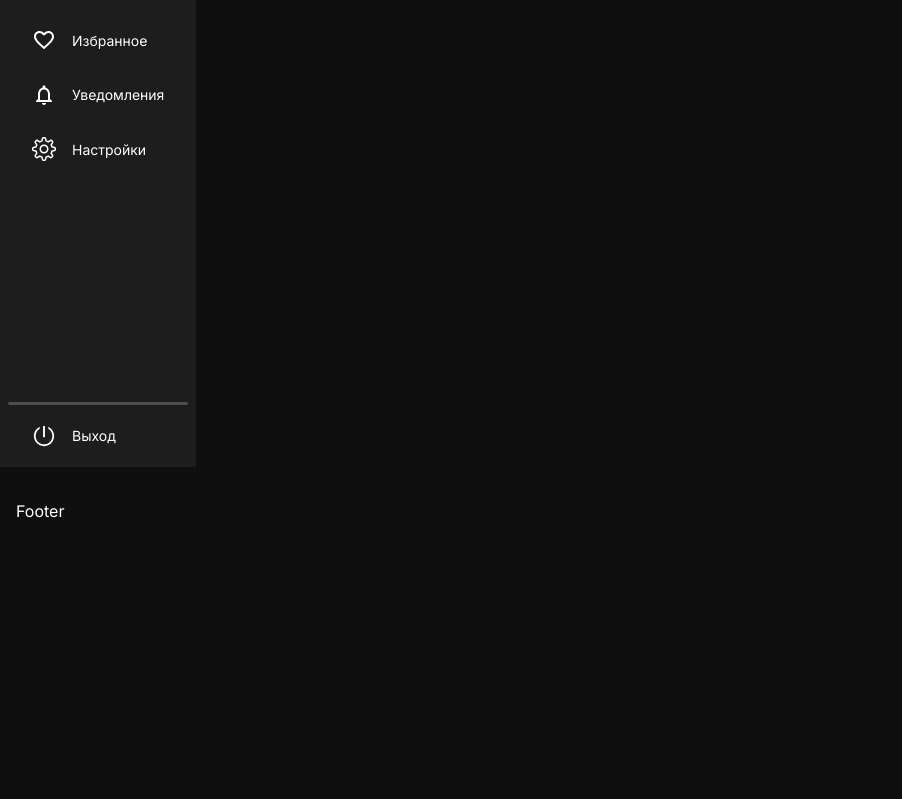
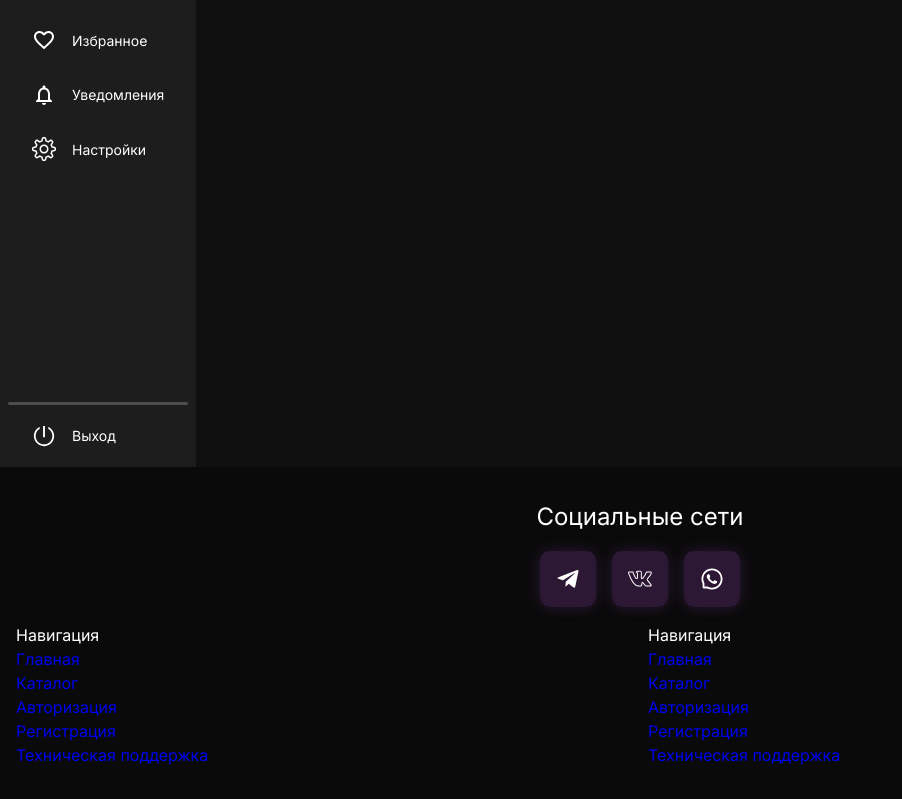
Before and after one commit to GoldenEy3-maker/auto_show2.0, a Next.js app: page / in a window 1280 px wide. Shown: the part 333-1132 px from the top of the page, without its empty margins (0-902 px from the left). Before the commit the page ends 888 px from the top, so only its background shows below. Built offline with nearby package versions, Linux system fonts and the light colour scheme.

Commit message:
footer 1

```diff
--- a/components/Footer/Footer.module.scss
+++ b/components/Footer/Footer.module.scss
@@ -1,5 +1,54 @@
 .footer {
   margin-top: auto;
 
-  padding: 2rem;
+  background-color: hsl(var(--hs-base-null), 4%);
+
+  &Wrapper {
+    padding-block: 2rem;
+  }
+
+  &Nav {
+    &Social {
+      text-align: center;
+
+      margin-bottom: 1rem;
+
+      &Title {
+        font-size: 1.5rem;
+        // color: hsl(var(--hsl-text-primary-purple));
+
+        margin-bottom: 1rem;
+      }
+
+      &List {
+        display: flex;
+        align-items: center;
+        justify-content: center;
+        flex-wrap: wrap;
+
+        gap: 1rem;
+
+        &Item {
+          a {
+            font-size: 1.5rem;
+            color: white;
+
+            padding: 1rem;
+
+            background-color: hsla(var(--hsla-bg-primary-purple-alpha-02));
+
+            border-radius: var(--br-primary-radius);
+
+            box-shadow: 0 0px 15px hsla(var(--hsl-bg-primary-purple), 0.2);
+          }
+        }
+      }
+    }
+
+    &Menus {
+      display: grid;
+      grid-template-columns: repeat(auto-fit, minmax(200px, 1fr));
+      gap: 1rem;
+    }
+  }
 }
--- a/components/Footer/Footer.tsx
+++ b/components/Footer/Footer.tsx
@@ -1,11 +1,108 @@
+import { RouterPaths } from '@/typescript/enums'
 import { setStaticCls } from '@/utils/setCls'
+import Link from 'next/link'
+import { AiOutlineWhatsApp } from 'react-icons/ai'
+import { FaTelegram, FaTelegramPlane } from 'react-icons/fa'
+import { SlSocialVkontakte } from 'react-icons/sl'
+import PrimaryLink from '../Link/PrimaryLink'
 import styles from './Footer.module.scss'
-
 
 export default function Footer() {
   return (
-    <footer className={setStaticCls(styles.footer, '_container')}>
-      <h1>Footer</h1>
+    <footer className={styles.footer}>
+      <div className={setStaticCls(styles.footerWrapper, '_container')}>
+        <nav className={styles.footerNav}>
+          <div className={styles.footerNavSocial}>
+            <h3 className={styles.footerNavSocialTitle}>Социальные сети</h3>
+            <ul className={styles.footerNavSocialList}>
+              <li className={styles.footerNavSocialListItem}>
+                <PrimaryLink href='/' title='Телеграм' target='_blank'>
+                  <FaTelegramPlane />
+                </PrimaryLink>
+              </li>
+              <li className={styles.footerNavSocialListItem}>
+                <PrimaryLink href='/' title='Вконтакте' target='_blank'>
+                  <SlSocialVkontakte />
+                </PrimaryLink>
+              </li>
+              <li className={styles.footerNavSocialListItem}>
+                <PrimaryLink href='/' title='WhatsApp' target='_blank'>
+                  <AiOutlineWhatsApp />
+                </PrimaryLink>
+              </li>
+            </ul>
+          </div>
+
+          <div className={styles.footerNavMenus}>
+            <div className={styles.footerNavMenu}>
+              <h3 className={styles.footerNavMenuTitle}>Навигация</h3>
+              <ul className={styles.footerNavMenuList}>
+                <li className={styles.footerNavMenuListItem}>
+                  <Link href={RouterPaths.HomePage} title='Главная'>
+                    Главная
+                  </Link>
+                </li>
+                <li className={styles.footerNavMenuListItem}>
+                  <Link href={RouterPaths.CatalogPage} title='Каталог'>
+                    Каталог
+                  </Link>
+                </li>
+                <li className={styles.footerNavMenuListItem}>
+                  <Link href={RouterPaths.AuthPage} title='Авторизация'>
+                    Авторизация
+                  </Link>
+                </li>
+                <li className={styles.footerNavMenuListItem}>
+                  <Link href={RouterPaths.RegisterPage} title='Регистрация'>
+                    Регистрация
+                  </Link>
+                </li>
+                <li className={styles.footerNavMenuListItem}>
+                  <Link
+                    href={RouterPaths.SupportPage}
+                    title='Техническая поддержка'
+                  >
+                    Техническая поддержка
+                  </Link>
+                </li>
+              </ul>
+            </div>
+            <div className={styles.footerNavMenu}>
+              <h3 className={styles.footerNavMenuTitle}>Навигация</h3>
+              <ul className={styles.footerNavMenuList}>
+                <li className={styles.footerNavMenuListItem}>
+                  <Link href={RouterPaths.HomePage} title='Главная'>
+                    Главная
+                  </Link>
+                </li>
+                <li className={styles.footerNavMenuListItem}>
+                  <Link href={RouterPaths.CatalogPage} title='Каталог'>
+                    Каталог
+                  </Link>
+                </li>
+                <li className={styles.footerNavMenuListItem}>
+                  <Link href={RouterPaths.AuthPage} title='Авторизация'>
+                    Авторизация
+                  </Link>
+                </li>
+                <li className={styles.footerNavMenuListItem}>
+                  <Link href={RouterPaths.RegisterPage} title='Регистрация'>
+                    Регистрация
+                  </Link>
+                </li>
+                <li className={styles.footerNavMenuListItem}>
+                  <Link
+                    href={RouterPaths.SupportPage}
+                    title='Техническая поддержка'
+                  >
+                    Техническая поддержка
+                  </Link>
+                </li>
+              </ul>
+            </div>
+          </div>
+        </nav>
+      </div>
     </footer>
   )
 }
--- a/components/Header/Actions/Notify/HeaderActionsNotify.tsx
+++ b/components/Header/Actions/Notify/HeaderActionsNotify.tsx
@@ -152,7 +152,9 @@ export default function HeaderActionsNotify({
       }
       title='Уведомления'
     >
-      {notifyData && notifyData.length > 0 && <span className={styles.headerActionsNotifyIndicator}></span>}
+      {notifyData && notifyData.length > 0 && (
+        <span className={styles.headerActionsNotifyIndicator}></span>
+      )}
       <div
         className={setStaticCls(
           headerActionsStyles.headerActionsMenu,
--- a/components/Header/Header.module.scss
+++ b/components/Header/Header.module.scss
@@ -14,4 +14,6 @@
 
   background-color: hsl(var(--hsla-bg-primary-alpha-07));
   backdrop-filter: blur(var(--bdf-primary-blur));
+
+  box-shadow: var(--bxs-primary) hsla(var(--hsla-bxs-primary-alpha-025));
 }
--- a/components/Header/HeaderSearchForm.module.scss
+++ b/components/Header/HeaderSearchForm.module.scss
@@ -4,7 +4,7 @@
   flex: 1;
 
   &Input {
-    border-radius: 100px 0 0 100px;
+    // border-radius: 100px 0 0 100px;
 
     border-color: hsla(var(--hsla-text-main-alpha-02));
 
@@ -13,9 +13,9 @@
     }
   }
 
-  & > button {
-    padding-block: calc(0.8rem + 2px);
+  // & > button {
+  //   padding-block: calc(0.8rem + 2px);
 
-    border-radius: 0 100px 100px 0;
-  }
+  //   border-radius: 0 100px 100px 0;
+  // }
 }
--- a/components/Header/HeaderSearchForm.tsx
+++ b/components/Header/HeaderSearchForm.tsx
@@ -41,14 +41,14 @@ export default function HeaderSearchForm() {
         value={searchValue}
         onChange={changeSearchHandler}
       />
-      <PrimaryButton
+      {/* <PrimaryButton
         title='Поиск'
         type='submit'
         styleType='gray'
         isBackgroundColor={true}
       >
         <FiSearch />
-      </PrimaryButton>
+      </PrimaryButton> */}
     </form>
   )
 }
--- a/styles/vars.scss
+++ b/styles/vars.scss
@@ -36,7 +36,7 @@
   --hsl-bxs-primary: var(--hs-base-null), 0%;
   --hsla-bxs-primary-alpha-025: var(--hsl-bxs-primary), 0.25;
 
-  --wh-container: 1400px;
+  --wh-container: 1300px;
   --pg-container: 1rem;
 
   --fs-default: 16px;
--- a/typescript/enums.ts
+++ b/typescript/enums.ts
@@ -6,7 +6,9 @@ export const enum RouterPaths {
   CartPage = '/cart',
   FavoritesPage = '/favorites',
   NotifyPage = '/notify',
-  SettingsPage = '/settings'
+  SettingsPage = '/settings',
+  AuthPage = '/auth',
+  RegisterPage = '/register'
 }
 
 export const enum LocalStorageNames {
```
